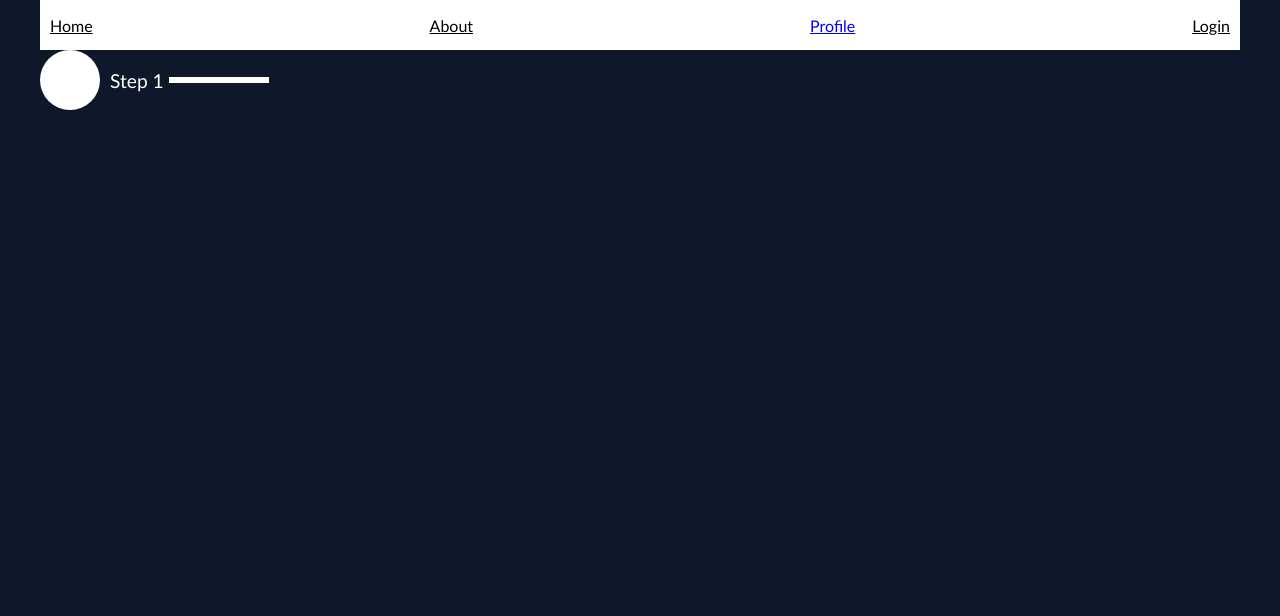
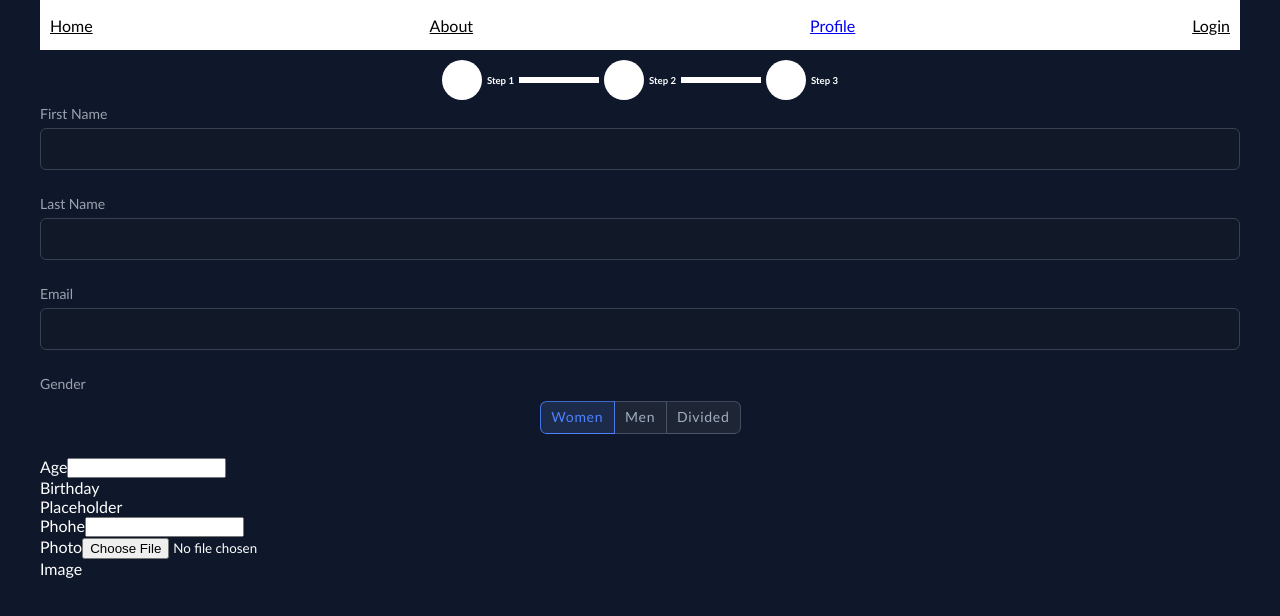
Before and after one commit to abrandon1999/exotic_life_FE, a React (Vite) app: page /profile in a window 1280 px wide. Shown: the top 616 px of the page. Built offline with nearby package versions, Linux system fonts and the light colour scheme.

Commit message:
profileComponent: configure Profile form

```diff
--- /dev/null
+++ b/src/components/GenderRadio.module.css
@@ -0,0 +1,52 @@
+:focus {
+  outline: 0;
+  border-color: #4d82ff;
+  box-shadow: 0 0 0 4px #2a4a8f;
+}
+
+.mydict div {
+  width: 100%;
+  display: flex;
+  flex-wrap: wrap;
+  margin-top: 0.5rem;
+  justify-content: center;
+}
+
+.mydict input[type="radio"] {
+  clip: rect(0 0 0 0);
+  clip-path: inset(100%);
+  height: 1px;
+  overflow: hidden;
+  position: absolute;
+  white-space: nowrap;
+  width: 1px;
+}
+
+.mydict input[type="radio"]:checked + span {
+  box-shadow: 0 0 0 0.0625em #4d82ff;
+  background-color: #1c2b4a;
+  z-index: 1;
+  color: #4d82ff;
+}
+
+label span {
+  display: block;
+  cursor: pointer;
+  background-color: #1e2635;
+  padding: 0.375em 0.75em;
+  position: relative;
+  margin-left: 0.0625em;
+  box-shadow: 0 0 0 0.0625em #4a5568;
+  letter-spacing: 0.05em;
+  color: #a0aec0;
+  text-align: center;
+  transition: background-color 0.5s ease;
+}
+
+label:first-child span {
+  border-radius: 0.375em 0 0 0.375em;
+}
+
+label:last-child span {
+  border-radius: 0 0.375em 0.375em 0;
+}
--- /dev/null
+++ b/src/components/GenderRadio.tsx
@@ -0,0 +1,21 @@
+import styles from "./GenderRadio.module.css";
+export default function GenderRadio() {
+  return (
+    <div className={styles.mydict}>
+      <div>
+        <label>
+          <input type="radio" name="radio" checked />
+          <span>Women</span>
+        </label>
+        <label>
+          <input type="radio" name="radio" />
+          <span>Men</span>
+        </label>
+        <label>
+          <input type="radio" name="radio" />
+          <span>Divided</span>
+        </label>
+      </div>
+    </div>
+  );
+}
--- /dev/null
+++ b/src/components/ProfileContent.tsx
@@ -0,0 +1,79 @@
+import type { CSSProperties } from "react";
+import GenderRadio from "./GenderRadio";
+export default function ProfileContent() {
+  return (
+    <div>
+      <div id="first row">
+        <div style={inputGroup}>
+          <label htmlFor="" style={label}>
+            First Name
+          </label>
+          <input type="text" style={input} />
+        </div>
+        <div style={inputGroup}>
+          <label htmlFor="" style={label}>
+            Last Name
+          </label>
+          <input type="text" style={input} />
+        </div>
+
+        <div style={inputGroup}>
+          <label htmlFor="" style={label}>
+            Email
+          </label>
+          <input type="email" name="" id="" style={input} />
+        </div>
+      </div>
+      <div id="third row">
+        <div style={inputGroup}>
+          <label htmlFor="" style={label}>
+            Gender
+          </label>
+          <GenderRadio />
+        </div>
+        <div>
+          <label htmlFor="">Age</label>
+          <input type="number" name="" id="" />
+        </div>
+        <div>
+          <label htmlFor="">Birthday</label>
+          <p>Placeholder</p>
+        </div>
+      </div>
+      <div id="forth row">
+        <div>
+          <div>
+            <label htmlFor="">Phohe</label>
+            <input type="tel" name="" id="" />
+          </div>
+          <div>
+            <label htmlFor="">Photo</label>
+            <input type="file" name="" id="" />
+          </div>
+        </div>
+        <div>Image</div>
+      </div>
+    </div>
+  );
+}
+
+const inputGroup: CSSProperties = {
+  marginTop: "0.25rem",
+  fontSize: "0.875rem",
+  lineHeight: "1.25rem",
+  marginBottom: "1.5rem",
+};
+const label: CSSProperties = {
+  display: "block",
+  color: "rgba(156,163,175,1)",
+  marginBottom: "4px",
+};
+const input: CSSProperties = {
+  width: "100%",
+  borderRadius: "0.375rem",
+  border: "1px solid rgba(55,65,81,1)",
+  outline: 0,
+  backgroundColor: "rgba(17,24,39,1)",
+  padding: "0.75rem 1rem",
+  color: "rgba(243,244,246,1)",
+};
--- a/src/components/ProfileHeader.tsx
+++ b/src/components/ProfileHeader.tsx
@@ -2,17 +2,33 @@ import type { CSSProperties } from "react";
 
 export default function ProfileHeader() {
   return (
-    <div>
-      <div style={container}>
+    <div style={container}>
+      <div style={block}>
         <div style={round}></div>
         <p style={text}>Step 1</p>
         <div style={line}></div>
       </div>
+      <div style={block}>
+        <div style={round}></div>
+        <p style={text}>Step 2</p>
+        <div style={line}></div>
+      </div>
+      <div style={block}>
+        <div style={round}></div>
+        <p style={text}>Step 3</p>
+      </div>
     </div>
   );
 }
-const SIZE = "60px";
+const SIZE = "40px";
+const LENGTH = "80px";
+const FONT_SIZE = "0.60rem";
 const container: CSSProperties = {
+  display: "flex",
+  justifyContent: "center",
+  marginTop: "10px",
+};
+const block: CSSProperties = {
   display: "flex",
   alignItems: "center",
 };
@@ -21,10 +37,10 @@ const round: CSSProperties = {
   height: SIZE,
   borderRadius: "50%",
   backgroundColor: "#fff",
-  marginRight: "10px",
+  marginRight: "5px",
 };
 const line: CSSProperties = {
-  width: "100px",
+  width: LENGTH,
   height: "3px",
   borderStyle: "solid",
   borderColor: "#fff",
@@ -32,5 +48,6 @@ const line: CSSProperties = {
   marginRight: "5px",
 };
 const text: CSSProperties = {
-  fontSize: "1.2rem",
+  fontSize: FONT_SIZE,
+  fontWeight: 600,
 };
--- a/src/routes/profile.tsx
+++ b/src/routes/profile.tsx
@@ -1,3 +1,4 @@
+import ProfileContent from "@/components/ProfileContent";
 import ProfileHeader from "@/components/ProfileHeader";
 import { createFileRoute } from "@tanstack/react-router";
 
@@ -9,6 +10,7 @@ function RouteComponent() {
   return (
     <div>
       <ProfileHeader />
+      <ProfileContent />
     </div>
   );
 }
```
